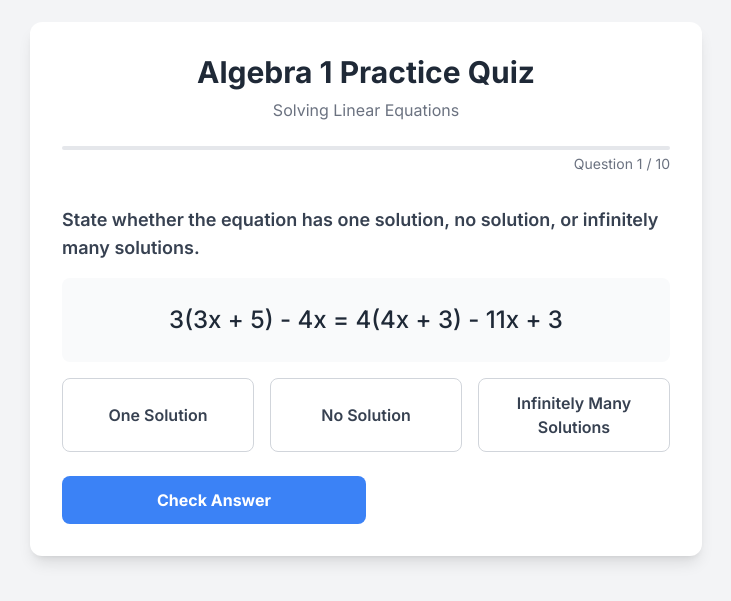
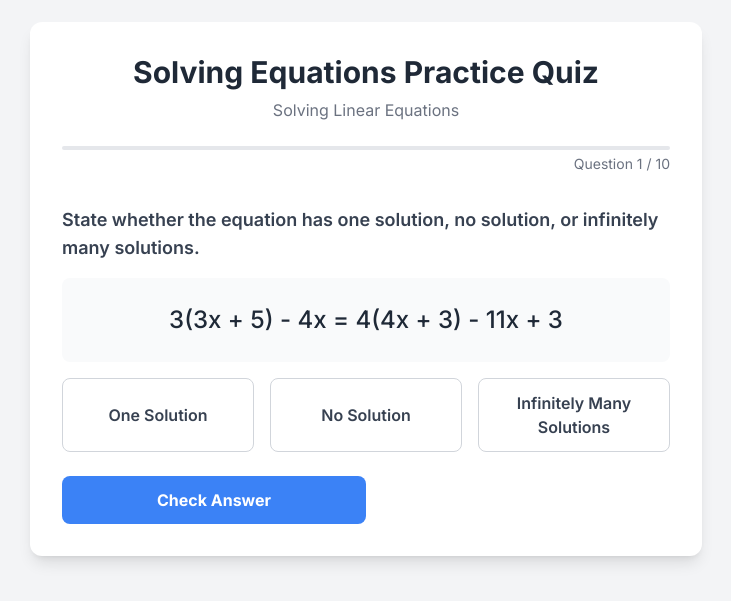
Before and after one commit to iowoyemi-blip/retakes, a plain HTML site: page 2.3_quiz_retake.html in a window 1280 px wide. Shown: the part 111-712 px from the top of the page, without its empty margins (274-1005 px from the left). Drawn offline with nearby package versions, Linux system fonts and the light colour scheme.

Commit message:
Update 2.3_quiz_retake.html

```diff
--- a/2.3_quiz_retake.html
+++ b/2.3_quiz_retake.html
@@ -52,7 +52,7 @@
 <body class="bg-gray-100 flex items-center justify-center min-h-screen p-4">
     <div id="quiz-container" class="w-full max-w-2xl bg-white p-6 sm:p-8 rounded-xl shadow-lg">
         <div id="quiz-header">
-            <h1 class="text-2xl sm:text-3xl font-bold text-gray-800 text-center">Algebra 1 Practice Quiz</h1>
+            <h1 class="text-2xl sm:text-3xl font-bold text-gray-800 text-center">Solving Equations Practice Quiz</h1>
             <p class="text-gray-500 text-center mt-2">Solving Linear Equations</p>
             <div class="bg-gray-200 h-1 rounded-full mt-6">
                 <div id="progress-bar" class="bg-blue-500 h-1 rounded-full" style="width: 0%;"></div>
```
